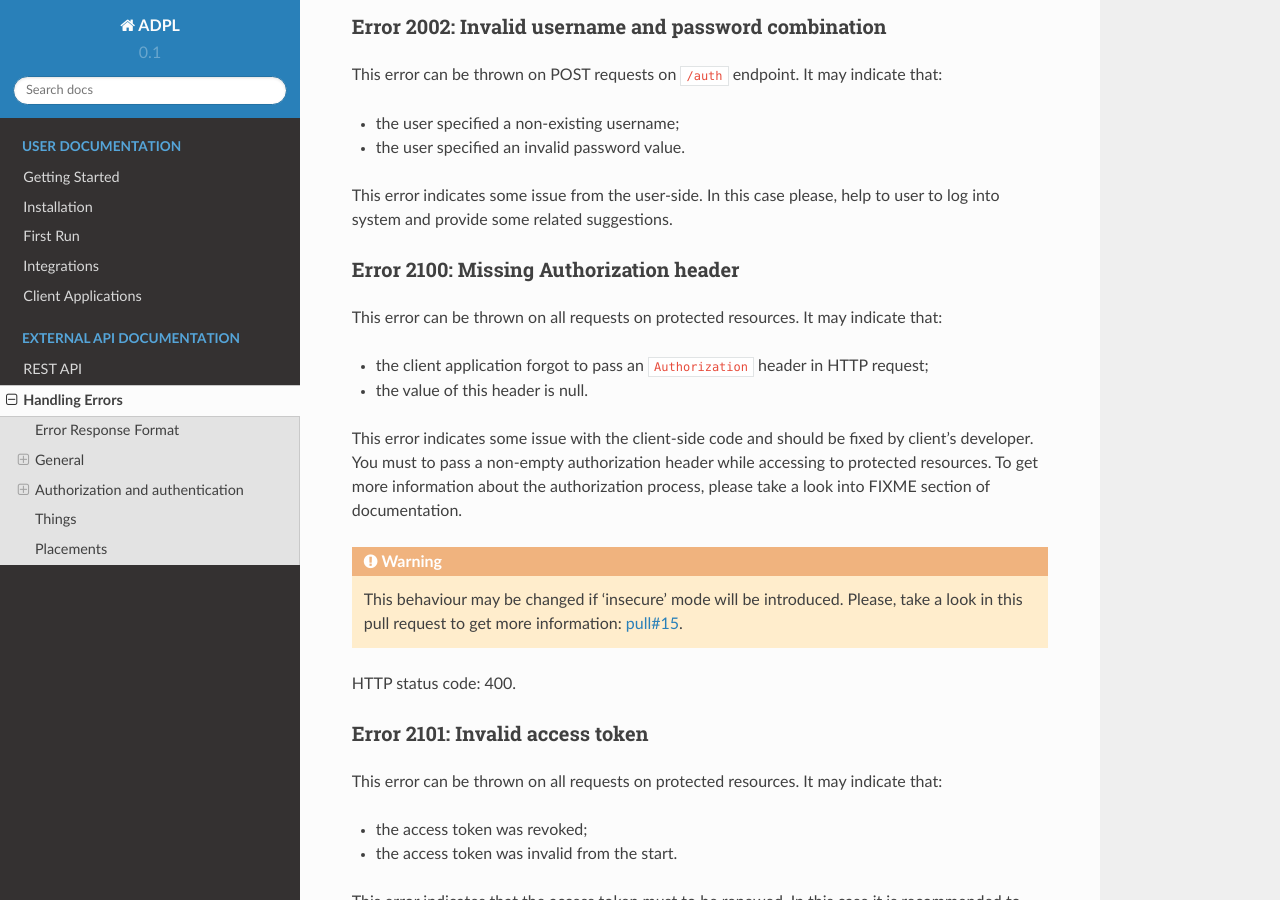
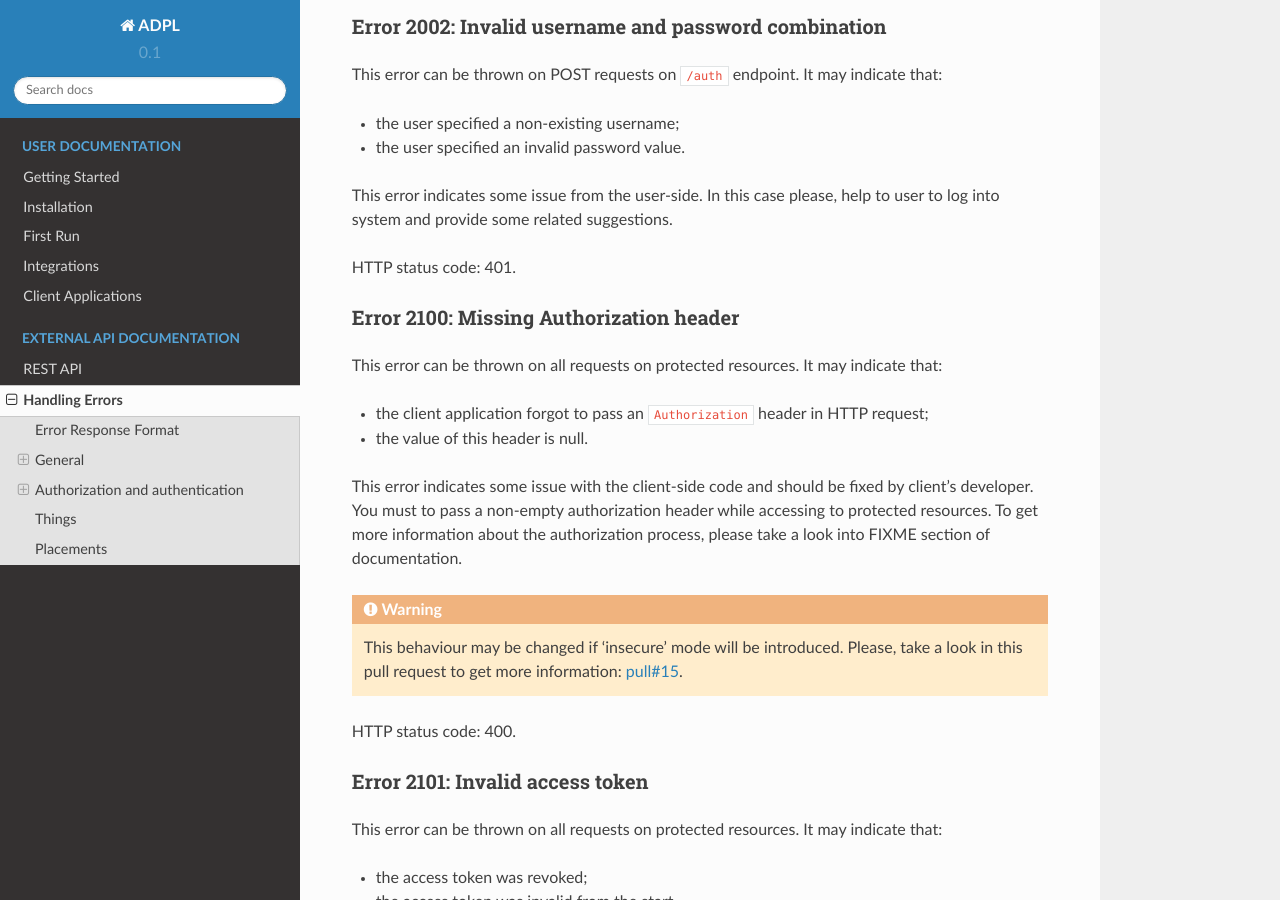
Before and after one commit to fossabot/everpl, a Sphinx documentation site: the page built from docs/source/api/handling_errors.rst, in a window 1280 px wide and 900 px high, scrolled down 3306 px. Built offline with Sphinx 7.4.7 and the Read the Docs theme 2.0.0, drawn with Linux system fonts in a browser that asks for light colours; pages that are not in the unit, such as notebooks, are missing from menus.

Commit message:
[DOCS] [FIX] Added another missing HTTP status code

```diff
--- a/docs/source/api/handling_errors.rst
+++ b/docs/source/api/handling_errors.rst
@@ -193,6 +193,8 @@ It may indicate that:
 This error indicates some issue from the user-side. In this case please,
 help to user to log into system and provide some related suggestions.
 
+HTTP status code: 401.
+
 .. _error_2100:
 
 Error 2100: Missing Authorization header
```
